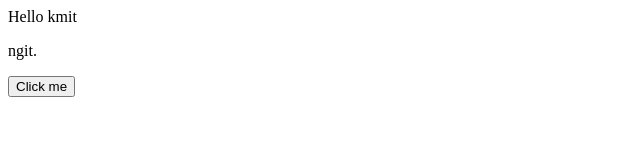
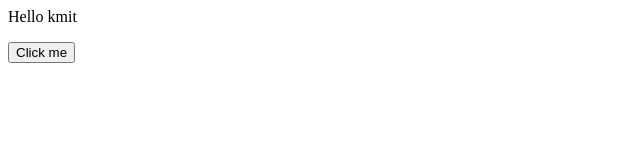
Before and after one commit to Harshit1618/week2task1, a plain HTML site: page index.html in a window 1280 px wide. Shown: the whole page, without its empty margins (0-640 px from the left). Drawn offline with Linux system fonts and the light colour scheme.

Commit message:
Update index.html

```diff
--- a/index.html
+++ b/index.html
@@ -1,7 +1,7 @@
 <html>
 <h>Hello kmit</h>
 <div id="div1">
-	<p id="p1">ngit.</p>
+	<p id="p1"></p>
 </div>
 <button
     type="button"
```
